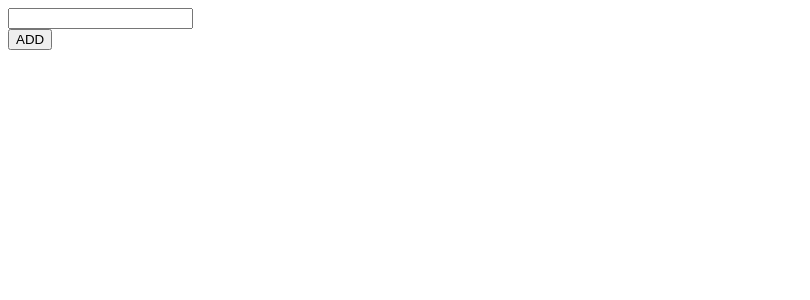
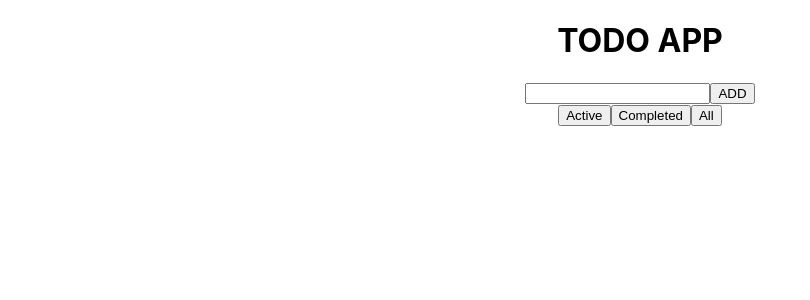
Before and after one commit to compro-shridhi/todo-app, a React (Create React App) app: page / in a window 1280 px wide. Shown: the top 300 px of the page, without its empty margins (0-810 px from the left). Built offline with nearby package versions, Linux system fonts and the light colour scheme.

Commit message:
active, complete and delete tabs add and function too

```diff
--- a/src/components/DisplayTodos.js
+++ b/src/components/DisplayTodos.js
@@ -1,11 +1,80 @@
-import React from 'react'
+import React,{useState} from 'react'
+import { connect } from "react-redux";
+import { addTodos, removeTodos, updateTodos, completeTodos } from "../redux/reducer.js";
+import TodoItem from "./TodoItem";
 
-const DisplayTodos = () => {
+// to get new state and return state
+const mapStateToProps = (state) => {
+    return {
+      todos: state,
+    };
+  };
+
+// to dispatch action object receive from add() function
+const mapDispatchToProps = (dispatch) => {
+    return {
+      addTodo: (obj) => dispatch(addTodos(obj)),
+      removeTodo: (id) => dispatch(removeTodos(id)),
+      updateTodo: (obj) => dispatch(updateTodos(obj)),
+      completeTodo: (id) => dispatch(completeTodos(id)),
+    };
+  };
+
+const DisplayTodos = (props) => {
+    const [sort, setsort] = useState("active")
     return (
         <div>
+            <div>
+                <button onClick={()=>setsort("active")}>Active</button>
+                <button onClick={()=>setsort("completed")}>Completed</button>
+                <button onClick={()=>setsort("all")}>All</button>
+            </div>
+            <ul>
+                {/* for active todos only  */}
+                {props.todos.length > 0 && sort === "active" ?
+                    props.todos.map((item) => {
+                    return (
+                        item.completed === false && (
+                        <TodoItem key={item.id} item={item}
+                        removeTodo={props.removeTodo}
+                        updateTodo={props.updateTodo}
+                        completeTodo={props.completeTodo}
+                        />
+                    )
+                    );
+                })
+                : null}
 
+                {/* for completed todos only  */}
+                {props.todos.length > 0 && sort === "completed" ?
+                    props.todos.map((item) => {
+                    return (
+                        item.completed === true && (
+                        <TodoItem key={item.id} item={item}
+                        removeTodo={props.removeTodo}
+                        updateTodo={props.updateTodo}
+                        completeTodo={props.completeTodo}
+                        />
+                    )
+                    );
+                })
+                : null}
+
+                {/* for all todos only  */}
+                {props.todos.length > 0 && sort === "all" ?
+                    props.todos.map((item) => {
+                    return (
+                        <TodoItem key={item.id} item={item}
+                        removeTodo={props.removeTodo}
+                        updateTodo={props.updateTodo}
+                        completeTodo={props.completeTodo}
+                        />
+                    );
+                })
+                : null}
+            </ul>
         </div>
     )
 }
 
-export default DisplayTodos
+export default connect(mapStateToProps,mapDispatchToProps)(DisplayTodos)
--- a/src/components/TodoItem.js
+++ b/src/components/TodoItem.js
@@ -1,6 +1,6 @@
 import React, { useRef } from "react";
-import { AiFillEdit } from "react-icons/ai";
-import { IoCheckmarkDoneSharp, IoClose } from "react-icons/io5";
+// import { AiFillEdit } from "react-icons/ai";
+// import { IoCheckmarkDoneSharp, IoClose } from "react-icons/io5";
 
 const TodoItem = (props) => {
 
--- a/src/components/TodoS.js
+++ b/src/components/TodoS.js
@@ -1,6 +1,6 @@
 import React,{useState} from 'react';
 import { connect } from "react-redux";
-import { addTodos, removeTodos, updateTodos, completeTodos } from "../redux/reducer.js";
+import { addTodos } from "../redux/reducer.js";
 
 // to get new state and return state
 const mapStateToProps = (state) => {
@@ -9,13 +9,10 @@
     };
   };
 
-  // to dispatch action object receive from add() function
+// to dispatch action object receive from add() function
 const mapDispatchToProps = (dispatch) => {
     return {
       addTodo: (obj) => dispatch(addTodos(obj)),
-      removeTodo: (id) => dispatch(removeTodos(id)),
-      updateTodo: (obj) => dispatch(updateTodos(obj)),
-      completeTodo: (id) => dispatch(completeTodos(id)),
     };
   };
 
@@ -41,7 +38,6 @@
     return(
         <div>
             <input type="text" onChange={e=>settodo(e.target.value)} value={todo}></input>
-            <br/>
             <button onClick={()=>add()}>ADD</button>
         </div>
     );
--- a/src/css/main.css
+++ b/src/css/main.css
@@ -0,0 +1,11 @@
+.App {
+    text-align: center;
+  }
+
+body {
+    font-family: -apple-system, BlinkMacSystemFont, 'Segoe UI', 'Roboto', 'Oxygen',
+      'Ubuntu', 'Cantarell', 'Fira Sans', 'Droid Sans', 'Helvetica Neue',
+      sans-serif;
+    -webkit-font-smoothing: antialiased;
+    -moz-osx-font-smoothing: grayscale;
+  }
--- a/src/index.js
+++ b/src/index.js
@@ -1,13 +1,25 @@
+import "./css/main.css"
 import React from 'react';
 import ReactDOM from 'react-dom';
 import { Provider } from "react-redux";
 import store from "./redux/store";
 import Todos from './components/Todos.js'
+import DisplayTodos from './components/DisplayTodos';
+
+function App() {
+    return (
+        <div className="App">
+            <h1>TODO APP</h1>
+            <Todos />
+            <DisplayTodos/>
+        </div>
+    )
+}
 
 ReactDOM.render(
     <React.StrictMode>
         <Provider store={store}>
-            <Todos />
+            <App/>
         </Provider>
     </React.StrictMode>,
     document.getElementById('root')
```
